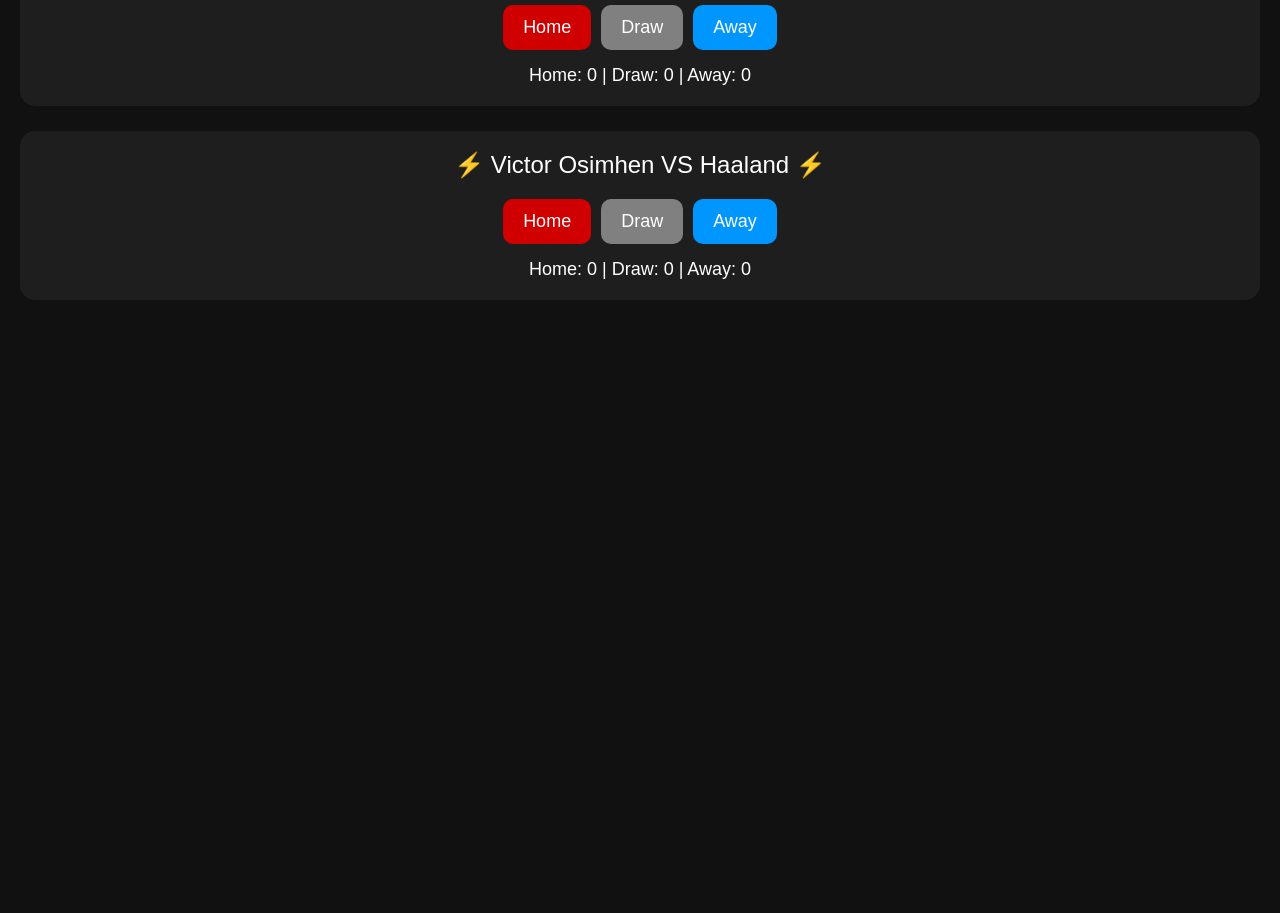
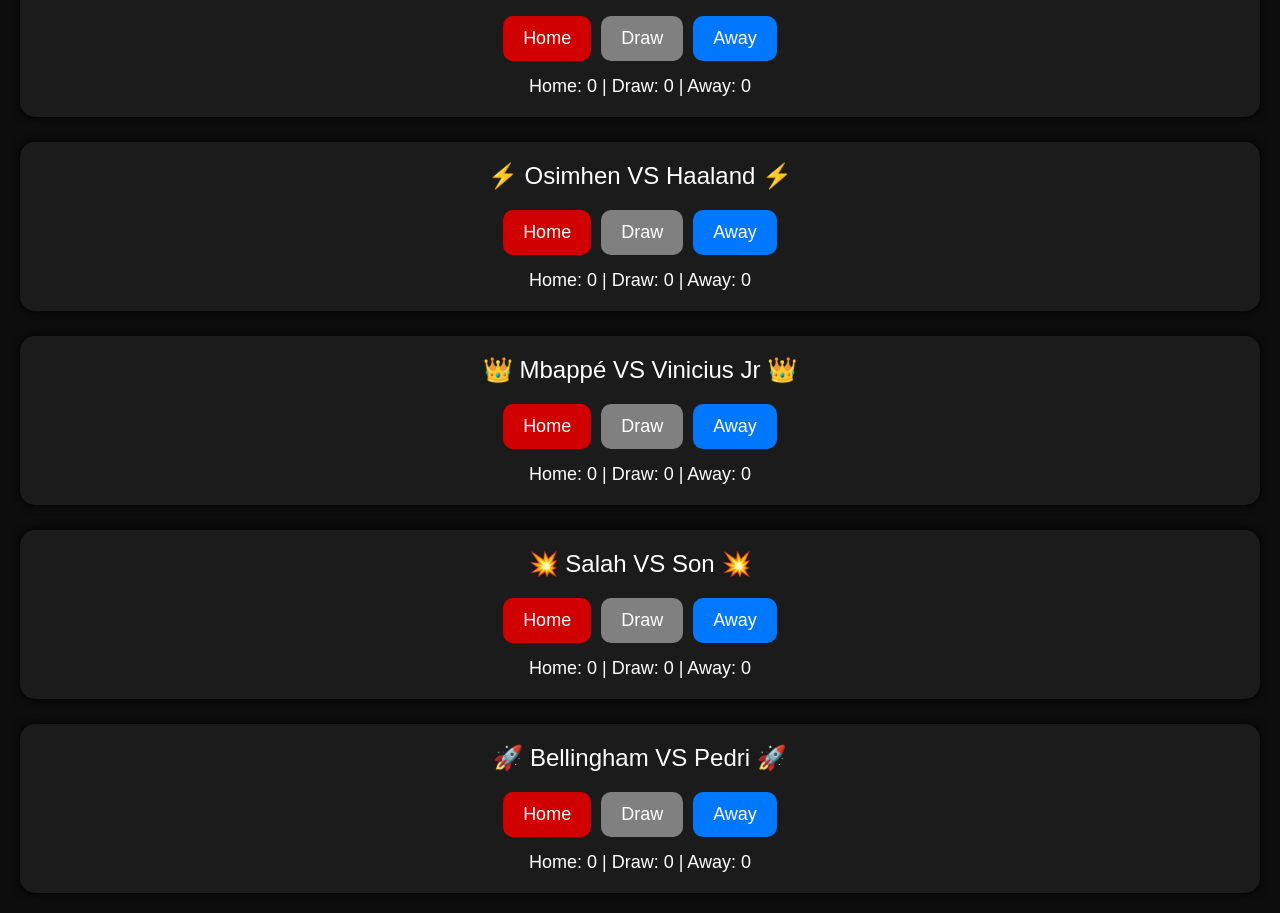
Before and after one commit to oyin8040/backend-app, a website: page public/index.html in a window 1280 px wide. Shown: the part 260-1173 px from the top of the page. Before the commit the page ends 800 px from the top, so only its background shows below. Drawn offline with Linux system fonts and the light colour scheme.

Commit message:
Update index.html

```diff
--- a/public/index.html
+++ b/public/index.html
@@ -4,7 +4,7 @@
 <meta charset="UTF-8">
 <meta name="viewport" content="width=device-width, initial-scale=1.0">
 
-<title>Football Battle Voting</title>
+<title>Football Combat Arena</title>
 
 <style>
 
@@ -12,7 +12,7 @@
     margin:0;
     padding:20px;
     font-family:Arial;
-    background:#111;
+    background:#0d0d0d;
     color:white;
 }
 
@@ -21,24 +21,37 @@
     color:#ffcc00;
 }
 
+.ball{
+    text-align:center;
+    font-size:70px;
+    animation:spin 4s linear infinite;
+}
+
+@keyframes spin{
+    100%{
+        transform:rotate(360deg);
+    }
+}
+
 .match{
-    background:#1e1e1e;
+    background:#1b1b1b;
     padding:20px;
     margin-top:25px;
     border-radius:15px;
+    box-shadow:0 0 10px #000;
 }
 
 .players{
+    text-align:center;
     font-size:24px;
-    text-align:center;
     margin-bottom:20px;
 }
 
 .buttons{
     display:flex;
     justify-content:center;
+    gap:10px;
     flex-wrap:wrap;
-    gap:10px;
 }
 
 button{
@@ -60,26 +73,14 @@
 }
 
 .away{
-    background:#0096ff;
+    background:#0077ff;
     color:white;
 }
 
 .result{
+    margin-top:15px;
     text-align:center;
-    margin-top:15px;
     font-size:18px;
-}
-
-.ball{
-    text-align:center;
-    font-size:60px;
-    animation:spin 4s linear infinite;
-}
-
-@keyframes spin{
-    100%{
-        transform:rotate(360deg);
-    }
 }
 
 </style>
@@ -87,85 +88,95 @@
 
 <body>
 
-<h1>⚽ Football Combat Voting Arena 🔥</h1>
+<h1>⚽ Ultimate Football Combat Arena 🔥</h1>
 
 <div class="ball">⚽</div>
 
-<!-- Match 1 -->
+<!-- Match Template -->
+
 <div class="match">
-
-<div class="players">
-🔥 Saka VS McGinn 🔥
-</div>
+<div class="players">🔥 Saka VS McGinn 🔥</div>
 
 <div class="buttons">
-
-<button class="home" onclick="homeVote('m1home')">
-Home
-</button>
-
-<button class="draw" onclick="drawVote('m1draw')">
-Draw
-</button>
-
-<button class="away" onclick="awayVote('m1away')">
-Away
-</button>
-
+<button class="home" onclick="vote('a1')">Home</button>
+<button class="draw" onclick="vote('a2')">Draw</button>
+<button class="away" onclick="vote('a3')">Away</button>
 </div>
 
 <div class="result">
-Home: <span id="m1home">0</span> |
-Draw: <span id="m1draw">0</span> |
-Away: <span id="m1away">0</span>
+Home: <span id="a1">0</span> |
+Draw: <span id="a2">0</span> |
+Away: <span id="a3">0</span>
+</div>
 </div>
 
-</div>
-
-<!-- Match 2 -->
 <div class="match">
-
-<div class="players">
-⚡ Victor Osimhen VS Haaland ⚡
-</div>
+<div class="players">⚡ Osimhen VS Haaland ⚡</div>
 
 <div class="buttons">
-
-<button class="home" onclick="homeVote('m2home')">
-Home
-</button>
-
-<button class="draw" onclick="drawVote('m2draw')">
-Draw
-</button>
-
-<button class="away" onclick="awayVote('m2away')">
-Away
-</button>
-
+<button class="home" onclick="vote('b1')">Home</button>
+<button class="draw" onclick="vote('b2')">Draw</button>
+<button class="away" onclick="vote('b3')">Away</button>
 </div>
 
 <div class="result">
-Home: <span id="m2home">0</span> |
-Draw: <span id="m2draw">0</span> |
-Away: <span id="m2away">0</span>
+Home: <span id="b1">0</span> |
+Draw: <span id="b2">0</span> |
+Away: <span id="b3">0</span>
+</div>
 </div>
 
+<div class="match">
+<div class="players">👑 Mbappé VS Vinicius Jr 👑</div>
+
+<div class="buttons">
+<button class="home" onclick="vote('c1')">Home</button>
+<button class="draw" onclick="vote('c2')">Draw</button>
+<button class="away" onclick="vote('c3')">Away</button>
+</div>
+
+<div class="result">
+Home: <span id="c1">0</span> |
+Draw: <span id="c2">0</span> |
+Away: <span id="c3">0</span>
+</div>
+</div>
+
+<div class="match">
+<div class="players">💥 Salah VS Son 💥</div>
+
+<div class="buttons">
+<button class="home" onclick="vote('d1')">Home</button>
+<button class="draw" onclick="vote('d2')">Draw</button>
+<button class="away" onclick="vote('d3')">Away</button>
+</div>
+
+<div class="result">
+Home: <span id="d1">0</span> |
+Draw: <span id="d2">0</span> |
+Away: <span id="d3">0</span>
+</div>
+</div>
+
+<div class="match">
+<div class="players">🚀 Bellingham VS Pedri 🚀</div>
+
+<div class="buttons">
+<button class="home" onclick="vote('e1')">Home</button>
+<button class="draw" onclick="vote('e2')">Draw</button>
+<button class="away" onclick="vote('e3')">Away</button>
+</div>
+
+<div class="result">
+Home: <span id="e1">0</span> |
+Draw: <span id="e2">0</span> |
+Away: <span id="e3">0</span>
+</div>
 </div>
 
 <script>
 
-function homeVote(id){
-    let count = document.getElementById(id);
-    count.innerText = Number(count.innerText) + 1;
-}
-
-function drawVote(id){
-    let count = document.getElementById(id);
-    count.innerText = Number(count.innerText) + 1;
-}
-
-function awayVote(id){
+function vote(id){
     let count = document.getElementById(id);
     count.innerText = Number(count.innerText) + 1;
 }
```
